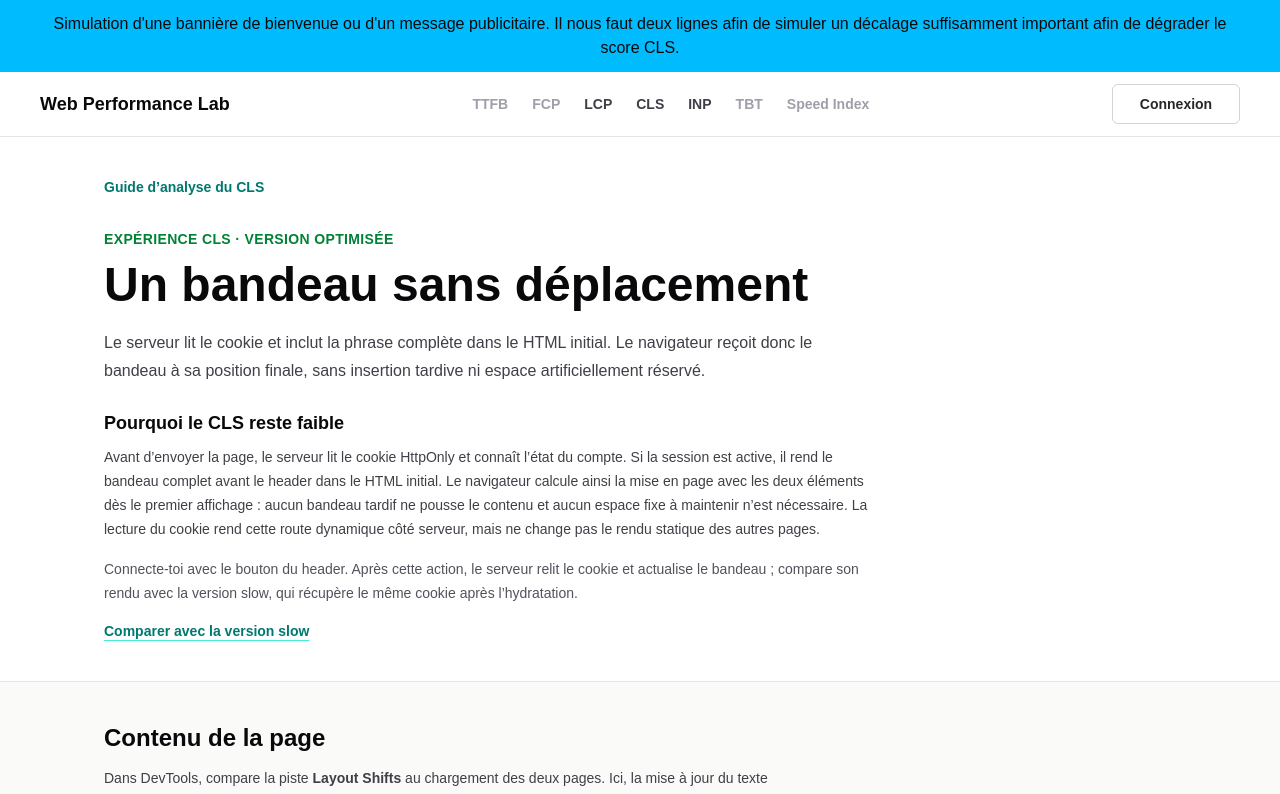
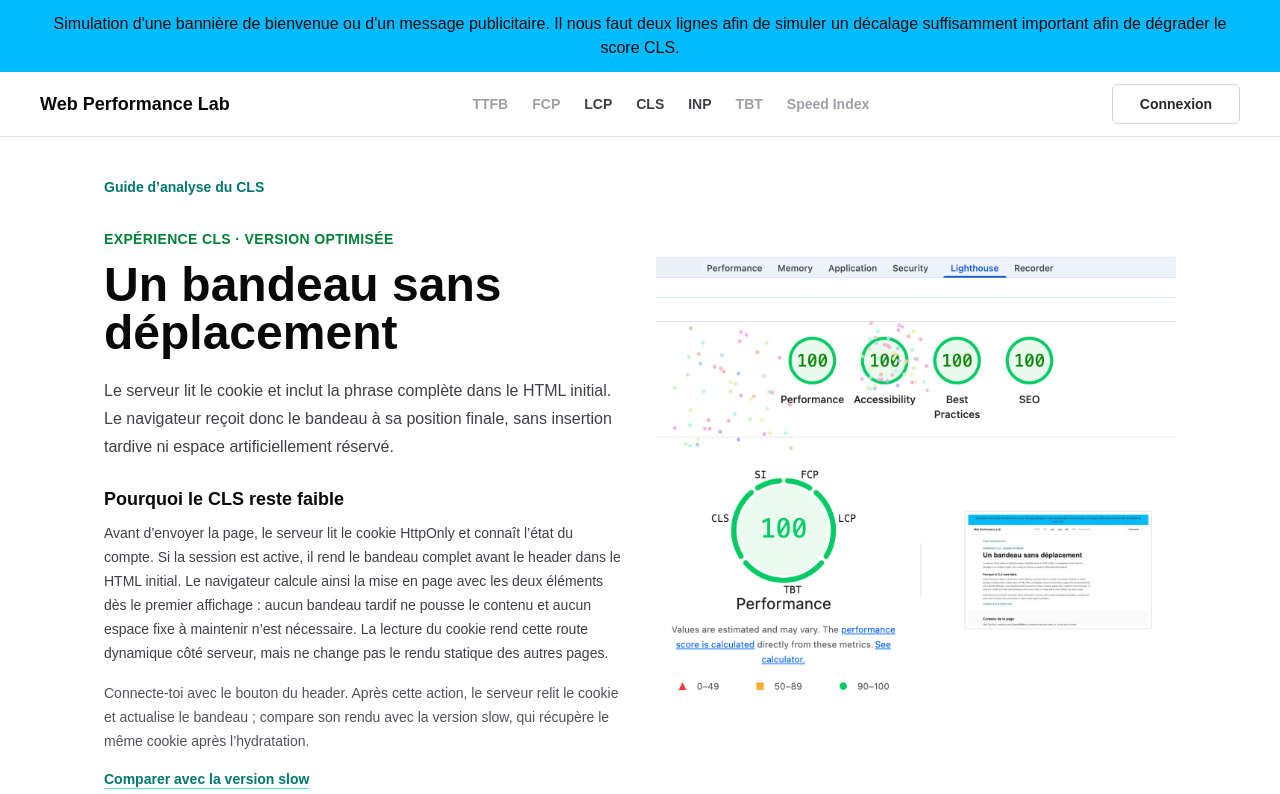
Before and after one commit to manuelWeb/web-perf-lab, a Next.js app: page /cls/optimized in a window 1280 px wide. Shown: the top 794 px of the page. Built offline with nearby package versions, Linux system fonts and the light colour scheme; no server answers.

Commit message:
feat(cls): satandardising hero block styles

```diff
--- a/src/app/cls/optimized/page.tsx
+++ b/src/app/cls/optimized/page.tsx
@@ -3,6 +3,7 @@ import Link from "next/link";
 import { SiteFrame } from "@/components/site-frame";
 import { WelcomeBannerView } from "@/components/welcome-banner-view";
 import { readSimulatedAccountCookie } from "@/lib/simulated-account-cookie";
+import Image from "next/image";
 
 export const metadata: Metadata = {
   title: "CLS optimisé | Web Performance Lab",
@@ -21,7 +22,8 @@ export default async function ClsOptimizedPage() {
     >
       <main className="flex-1 bg-stone-50 text-zinc-950">
         <section className="border-b border-zinc-200 bg-white">
-          <div className="mx-auto flex w-full max-w-6xl flex-col px-6 py-10 sm:px-8 lg:px-10">
+          <div className="mx-auto grid w-full max-w-6xl items-center gap-8 px-6 py-10 sm:px-8 lg:grid-cols-2 lg:px-10">
+            <div className="flex flex-col">
             <Link
               className="w-fit text-sm font-semibold text-teal-700 transition-colors hover:text-teal-900"
               href="/cls/analysis"
@@ -64,6 +66,16 @@ export default async function ClsOptimizedPage() {
             >
               Comparer avec la version slow
             </Link>
+            </div>
+
+            <Image
+              alt="CLS optimized example"
+              className="h-auto w-full"
+              height={1394}
+              sizes="(min-width: 1024px) 520px, (min-width: 640px) calc(100vw - 64px), calc(100vw - 48px)"
+              src="/images/cls/CLS-optimized-banner.png"
+              width={1216}
+            />
           </div>
         </section>
 
--- a/src/app/cls/slow/page.tsx
+++ b/src/app/cls/slow/page.tsx
@@ -13,8 +13,9 @@ export default function ClsSlowPage() {
   return (
     <SiteFrame announcement={<ClsWelcomeBanner />}>
       <main className="flex-1 bg-stone-50 text-zinc-950">
-        <section className="flex flex-col lg:flex-row gap-4 items-center px-6 py-10 border-b border-zinc-200 bg-white">
-          <div className="flex-1 mx-auto flex w-full max-w-6xl flex-col">
+        <section className="border-b border-zinc-200 bg-white">
+          <div className="mx-auto grid w-full max-w-6xl items-center gap-8 px-6 py-10 sm:px-8 lg:grid-cols-2 lg:px-10">
+            <div className="flex flex-col">
               <Link
                 className="w-fit text-sm font-semibold text-teal-700 transition-colors hover:text-teal-900"
                 href="/cls/analysis"
@@ -30,24 +31,24 @@ export default function ClsSlowPage() {
               <p className="mt-5 max-w-3xl text-base leading-7 text-zinc-700">
                 Après le rendu initial, le navigateur récupère le profil depuis
                 une API protégée par cookie. Le bandeau de bienvenue apparaît
-              alors au-dessus du header et pousse le contenu vers le bas : c’est
-              un décalage de mise en page évitable.
+                alors au-dessus du header et pousse le contenu vers le bas :
+                c’est un décalage de mise en page évitable.
               </p>
               <h2 className="mt-6 text-lg font-semibold">
                 Pourquoi le CLS augmente
               </h2>
               <p className="mt-2 max-w-3xl text-sm leading-6 text-zinc-700">
                 Le cookie est HttpOnly : le navigateur ne le rend pas accessible
-              au JavaScript de la page. Après l’hydratation, le composant client
-              appelle donc l’API, qui lit le cookie côté serveur. Si le compte
-              est connecté, le composant insère alors le bandeau avant le
-              header. Cette insertion modifie la position du header et du
+                au JavaScript de la page. Après l’hydratation, le composant
+                client appelle donc l’API, qui lit le cookie côté serveur. Si le
+                compte est connecté, le composant insère alors le bandeau avant
+                le header. Cette insertion modifie la position du header et du
                 contenu déjà affichés ; c’est ce déplacement visible, et non le
                 seul temps de réponse de l’API, qui crée le layout shift.
               </p>
               <p className="mt-4 max-w-3xl text-sm leading-6 text-zinc-600">
-              Pour observer le scénario, connecte-toi une fois avec le bouton du
-              header, puis recharge directement cette page. La connexion de
+                Pour observer le scénario, connecte-toi une fois avec le bouton
+                du header, puis recharge directement cette page. La connexion de
                 démonstration doit être active dans ce navigateur.
               </p>
               <Link
@@ -57,8 +58,9 @@ export default function ClsSlowPage() {
                 Comparer avec la version optimisée
               </Link>
             </div>
-          <div className="flex-1">
+
             <video
+              className="h-auto w-full"
               width="1300"
               height="1082"
               controls
```
Also changed, not shown: public/images/cls/CLS-optimized-banner.png (added). Lines whose indentation alone changed are shown as unchanged.
